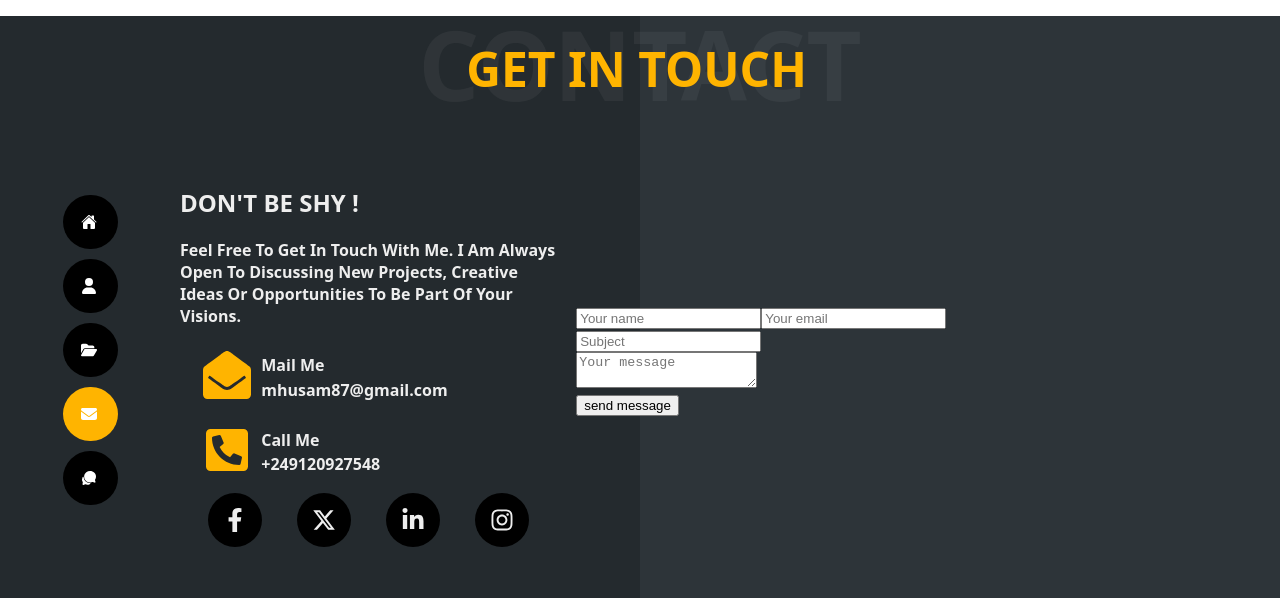
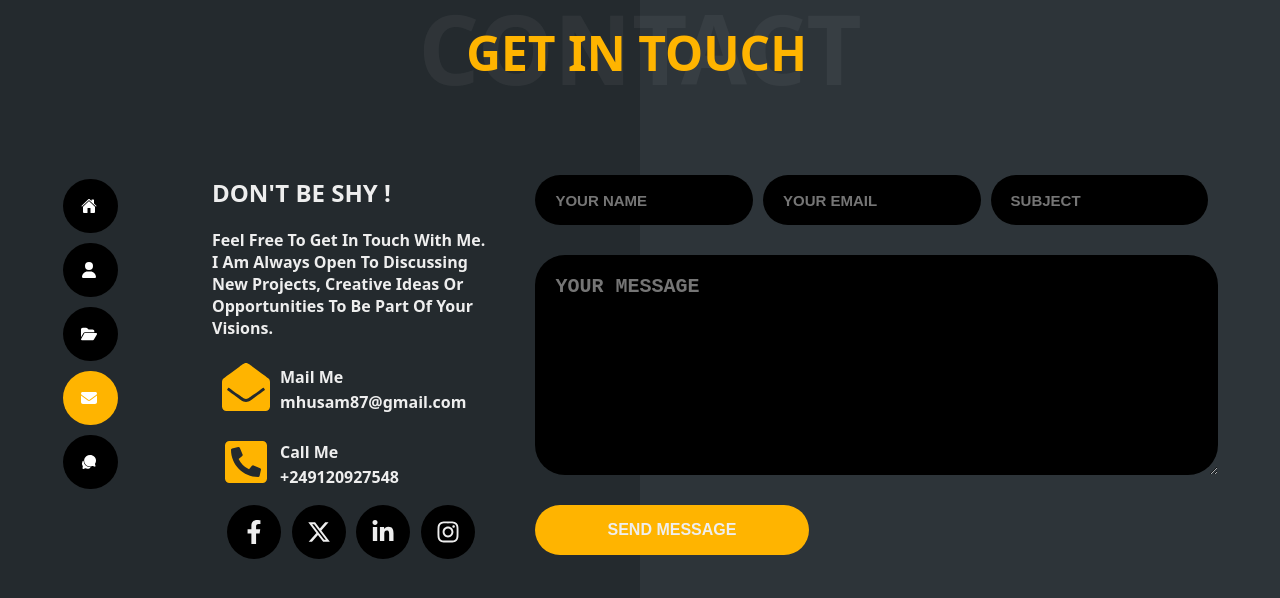
Before and after one commit to Husameldeen/my-portfolio, a React (Vite) app: page /contact in a window 1280 px wide. Shown: the top 598 px of the page. Built offline with nearby package versions, Linux system fonts and the light colour scheme.

Commit message:
finish stylying contact page and extract slideshow into its own component

```diff
--- a/src/components/SlideShow.jsx
+++ b/src/components/SlideShow.jsx
@@ -1,4 +1,5 @@
 import styles from './SlideShow.module.css';
+import SlideShowContent from './SlideShowContent';
 
 function slideshow({
   isGalleryOpen,
@@ -11,20 +12,7 @@ function slideshow({
     <>
       <ul className={isGalleryOpen ? `${styles.animatable}` : ''}>
         <li className={`${styles.current} ${isGalleryOpen ? `${styles.show}` : ''} ${styles.hide}`}>
-          <figure>
-            <figcaption>
-              <h3>{projectSlide.projectName}</h3>
-              {/* <div className={styles.row}>
-                <span className={`${styles['ft-wt-600']}`}>
-                  <a href={projectSlide.projectLink} target="_blank">
-                    Preview : {projectSlide.projectLink}
-                  </a>
-                </span>
-              </div> */}
-            </figcaption>
-
-            <img src={`projects/${projectSlide.procetImage}.jpg`} alt={projectSlide.projectName} />
-          </figure>
+          <SlideShowContent projectSlide={projectSlide} />
         </li>
       </ul>
       <nav>
--- a/src/components/SlideShow.module.css
+++ b/src/components/SlideShow.module.css
@@ -59,7 +59,7 @@ ul > li.current:after {
     visibility 0s 0.3s;
 }
 
-.show figure {
+/* .show figure {
   display: block;
   width: 65vw;
   height: 70vh;
@@ -67,7 +67,7 @@ ul > li.current:after {
   padding: 30px;
   overflow: auto;
   border-radius: 10px;
-  /**/
+
 }
 
 .show figure img {
@@ -76,7 +76,7 @@ ul > li.current:after {
   max-height: 60vh;
   background: #252525;
 
-  /**/
+
 }
 
 a {
@@ -101,7 +101,7 @@ figcaption h3 {
   color: #ffb400;
   position: absolute;
   right: 0;
-}
+} */
 
 /* Embedded Videos */
 
--- /dev/null
+++ b/src/components/SlideShowContent.jsx
@@ -0,0 +1,24 @@
+import styles from './SlideShowContent.module.css';
+
+function SlideShowContent({ projectSlide }) {
+  return (
+    <div className={styles.SlideShowContent}>
+      <figure>
+        <figcaption>
+          <h3>{projectSlide.projectName}</h3>
+          {/* <div className={styles.row}>
+                    <span className={`${styles['ft-wt-600']}`}>
+                      <a href={projectSlide.projectLink} target="_blank">
+                        Preview : {projectSlide.projectLink}
+                      </a>
+                    </span>
+                  </div> */}
+        </figcaption>
+
+        <img src={`projects/${projectSlide.procetImage}.jpg`} alt={projectSlide.projectName} />
+      </figure>
+    </div>
+  );
+}
+
+export default SlideShowContent;
--- /dev/null
+++ b/src/components/SlideShowContent.module.css
@@ -0,0 +1,55 @@
+.SlideShowContent figure {
+  display: flex;
+  flex-direction: column;
+  align-items: center;
+  align-self: center;
+  justify-content: center;
+  align-self: center;
+  gap: 10px;
+  width: 70vw;
+  height: 70vh;
+  /* max-width: 800px; */
+
+  background: #252525;
+  padding: 30px;
+  /* overflow: auto; */
+  border-radius: 10px;
+}
+
+.SlideShowContent figure img {
+  object-fit: cover;
+  /* border: 1px solid red; */
+  width: 60vw;
+  height: 55vh;
+  max-width: 700px;
+  max-height: 700px;
+}
+
+.SlideShowContent a {
+  text-decoration: underline;
+  color: #ffb400;
+}
+
+.SlideShowContent figcaption {
+  /* border: 1px solid red; */
+  width: 100%;
+  height: 20%;
+
+  margin: 30px 0;
+  position: relative;
+  display: flex;
+  align-items: center;
+  text-align: center;
+  justify-content: center;
+}
+
+.SlideShowContent figcaption h3 {
+  text-transform: uppercase;
+  padding: 10px 0 20px;
+  font-weight: 700;
+  text-align: center;
+  font-size: 33px;
+  color: #ffb400;
+  position: absolute;
+  right: 0;
+}
--- a/src/pages/Contact.jsx
+++ b/src/pages/Contact.jsx
@@ -70,15 +70,15 @@ function Contact() {
         </section>
         <section className={styles.rightSection}>
           <form>
-            <div>
-              <input type="text" placeholder="Your name" />
-              <input type="text" placeholder="Your email" />
-              <input type="text" placeholder="Subject" />
+            <div className={styles.inputFields}>
+              <input type="text" placeholder="YOUR NAME" />
+              <input type="text" placeholder="YOUR EMAIL" />
+              <input type="text" placeholder="SUBJECT" />
             </div>
             <div>
-              <textarea type="text" placeholder="Your message" />
+              <textarea type="text" placeholder="YOUR MESSAGE" />
             </div>
-            <button>send message</button>
+            <button className={styles.btnSendMessage}>SEND MESSAGE</button>
           </form>
         </section>
       </main>
--- a/src/pages/Contact.module.css
+++ b/src/pages/Contact.module.css
@@ -4,8 +4,7 @@
   flex-direction: column;
   align-items: center;
   text-align: center;
-  padding: 1rem 2rem;
-  width: 80vw;
+  width: 70vw;
   margin: 0 auto;
   color: #eee;
 }
@@ -44,6 +43,15 @@
 }
 
 .contactMain {
+  position: relative;
+  display: flex;
+  /* flex-direction: column; */
+  align-items: center;
+  text-align: center;
+  width: 70vw;
+  margin: 0 auto;
+  color: #eee;
+
   display: flex;
   align-items: center;
   justify-content: center;
@@ -122,3 +130,65 @@
   cursor: pointer;
   background-color: #ffb400;
 }
+
+.contactMain .rightSection {
+  display: flex;
+  align-items: center;
+  justify-content: space-between;
+  width: 60%;
+  margin: 0 20px;
+}
+
+.contactMain .rightSection .inputFields {
+  display: flex;
+  align-items: center;
+  justify-content: space-between;
+  margin: 20px 0;
+}
+
+.contactMain .rightSection .inputFields input {
+  height: 50px;
+  width: 17vw;
+  margin: 5px;
+  padding: 5px 20px;
+  font-size: 15px;
+  font-weight: 600;
+  border-radius: 30px;
+  background-color: #000000;
+  color: #eee;
+  border: none;
+}
+
+.contactMain .rightSection textarea {
+  height: 220px;
+  width: 100%;
+  margin: 5px;
+  padding: 20px;
+  font-size: 20px;
+  font-weight: 900;
+  border-radius: 30px;
+  background-color: #000000;
+  color: #eee;
+  border: none;
+}
+
+/* .contactMain .rightSection .inputFields input:focus {
+  border: 2px solid #ffb400;
+}
+
+.contactMain .rightSection textarea:focus {
+  border: 2px solid #ffb400;
+} */
+
+.contactMain .rightSection .btnSendMessage {
+  height: 50px;
+  width: 40%;
+  font-size: 16px;
+  font-weight: 600;
+  border-radius: 30px;
+  margin: 20px 5px;
+  background-color: #ffb400;
+  color: #eee;
+  border: none;
+  cursor: pointer;
+}
```
